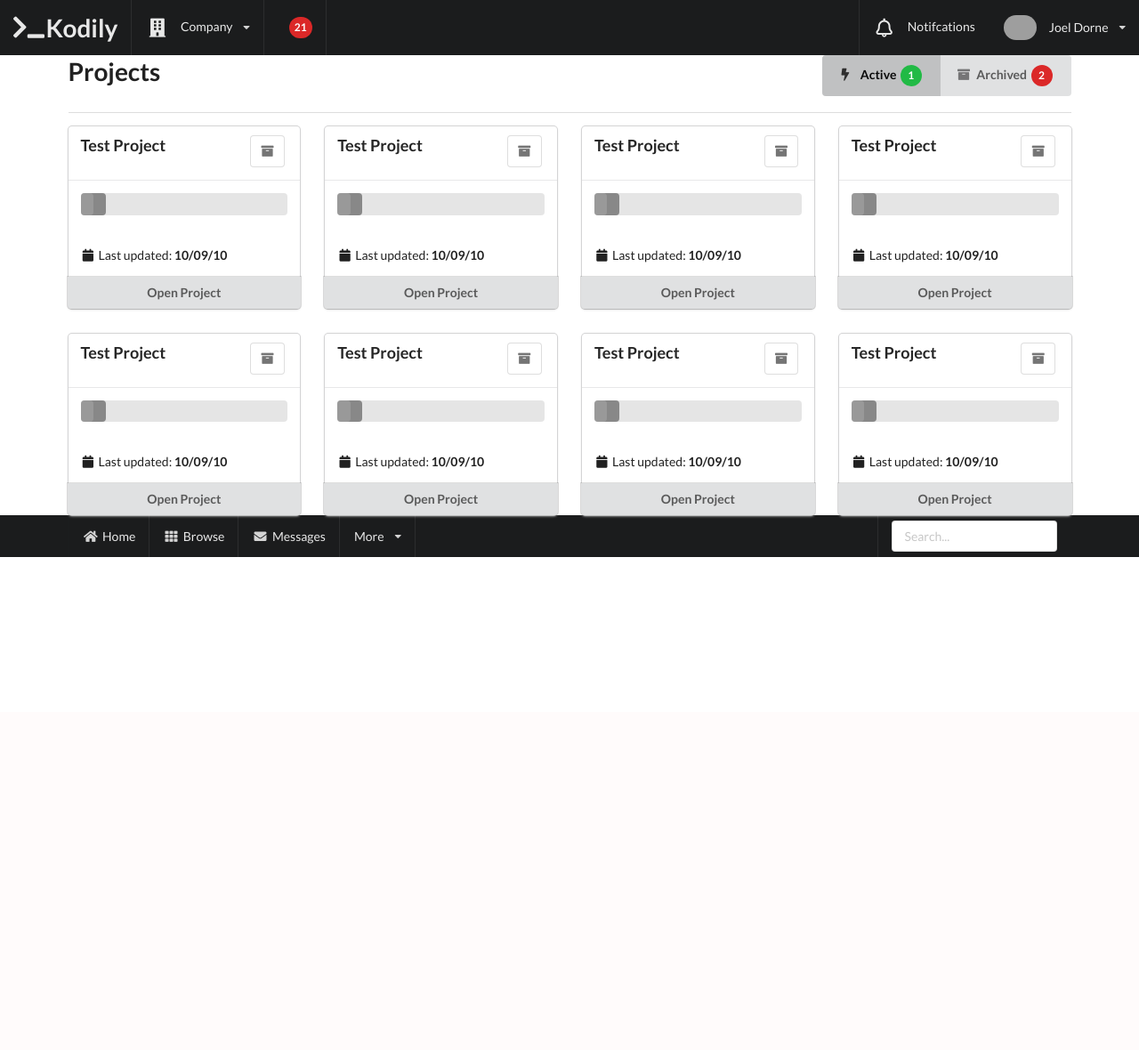
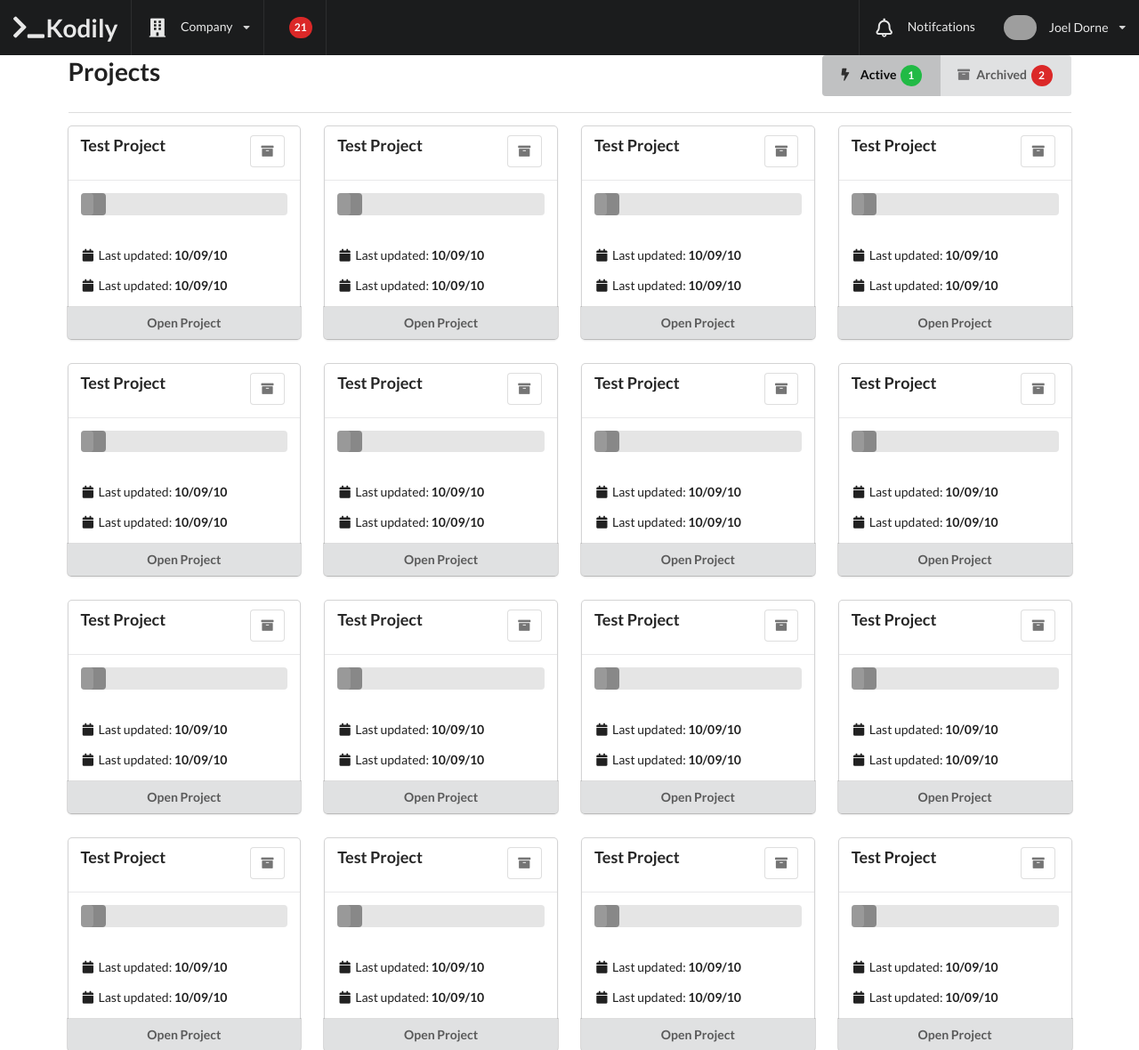
Before and after one commit to Joeldorne/Kodily, a PHP site: page /projects.php in a window 1280 px wide. Shown: the top 1180 px of the page at 89% size. Before the commit the page ends 626 px from the top, so only its background shows below. Run offline with PHP 8.4, Linux system fonts and the light colour scheme; some libraries are stand-ins or nearby versions; grey boxes are pictures that could not be loaded.

Commit message:
Clean up

```diff
--- a/src/footer/main_footer.php
+++ b/src/footer/main_footer.php
@@ -1,10 +1,7 @@
-</div>
-</div>
-</div>
 
 
 
-      <div class="ui inverted attached stackable menu bottom sticky">
+<div class="ui inverted attached stackable menu bottom">
     <div class="ui container">
       <a class="item">
         <i class="home icon"></i> Home
@@ -30,6 +27,8 @@
     </div>
 </div>
 
+<?php require_once('footer/scripts_footer.php');?>
+
 
 </body>
 </html>
--- a/src/project_folders.php
+++ b/src/project_folders.php
@@ -1,5 +1,4 @@
 
-<?php require_once('html_head.php'); ?>
 
 <!--=========== Start Grid   =============== -->
 
@@ -7,7 +6,7 @@
 
 
   <?php
-  for ($i = 0; $i < 8; $i++) {
+  for ($i = 0; $i < 16; $i++) {
   ?>
 
   <div class="column">
@@ -35,30 +34,52 @@
                 <div class="progress"></div>
             </div>
 
-<!-- ===== Content ===== -->
+<!-- ===== list of items ===== -->
             <div class="ui items">
+
+<!-- ===== Last Updated ===== -->
 
               <div class="item">
                   <div class="header">
                       <i class="calendar Outline icon"></i>
+                  </div>
 
-                    </div>
                   <div class="middle aligned content">
                       <div class="text">
                           <p>Last updated: <b>10/09/10</b></p>
                       </div>
                   </div>
+              </div>
 
+
+  <!-- ===== Last Updated ===== -->
+
+                    <div class="item">
+                        <div class="header">
+                            <i class="calendar Outline icon"></i>
+                        </div>
+
+                        <div class="middle aligned content">
+                            <div class="text">
+                                <p>Last updated: <b>10/09/10</b></p>
+                            </div>
+                        </div>
                     </div>
               </div>
 
+<!-- ===== End of Items ===== -->
+
+
+
+
+</div>
 <!-- ===== End of contents ===== -->
 
 
 
 
 
-</div>
+
 
 
 
@@ -71,13 +92,9 @@
       </div>
 
 
-  </div>
+  </div><!-- end of colum -->
 
 
+  <?php } ?><!-- end of PHP Loop-->
 
-
-  <?php
-  }
-  ?>
-
-    </div>
+</div><!-- end of grid -->
--- a/src/projects.php
+++ b/src/projects.php
@@ -9,5 +9,3 @@
 <?php require_once('project_folders.php'); ?>
 
 <?php require_once('footer/main_footer.php');?>
-
-<?php require_once('footer/scripts_footer.php');?>
--- a/src/test.php
+++ b/src/test.php
@@ -57,10 +57,7 @@
 
 
 
-                </div>
 
-
-                <div class="ui items">
 
                     <div class="item">
                         <div class="header">
```
Lines whose indentation alone changed are shown as unchanged.
